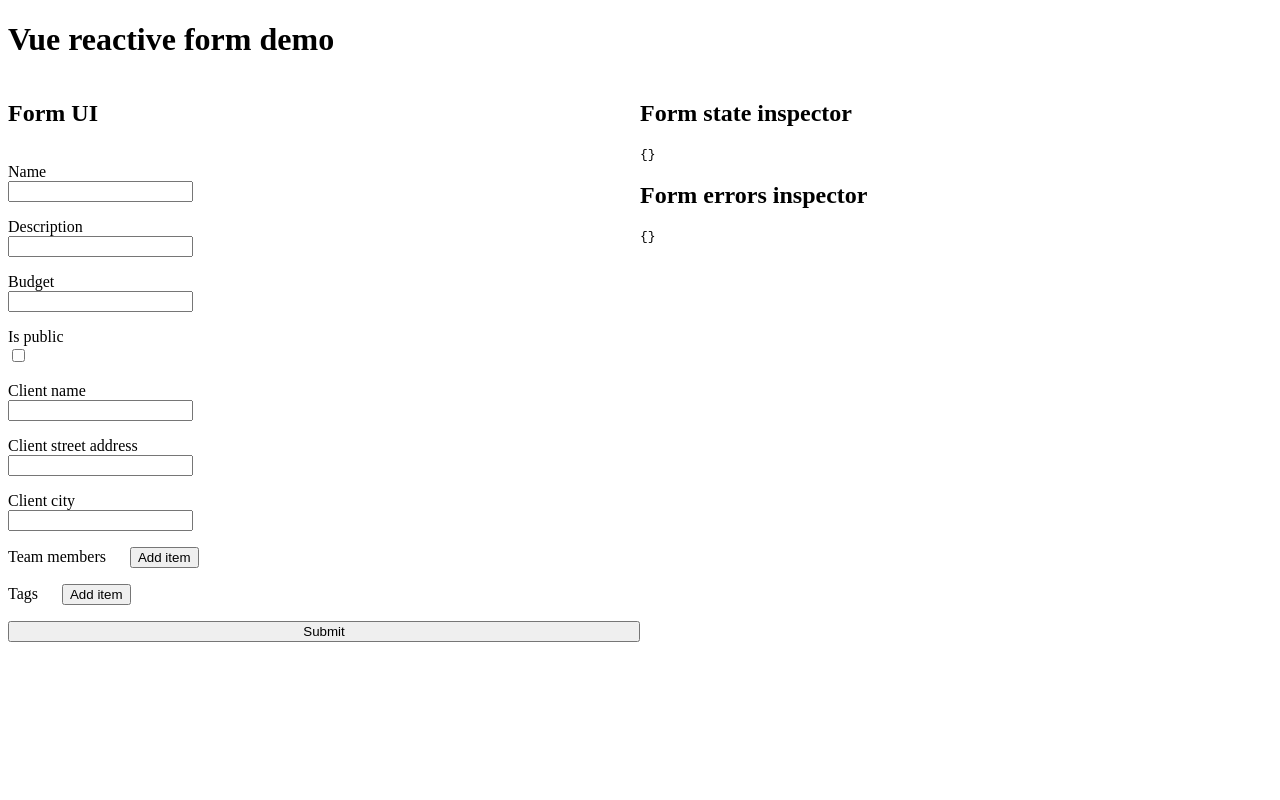
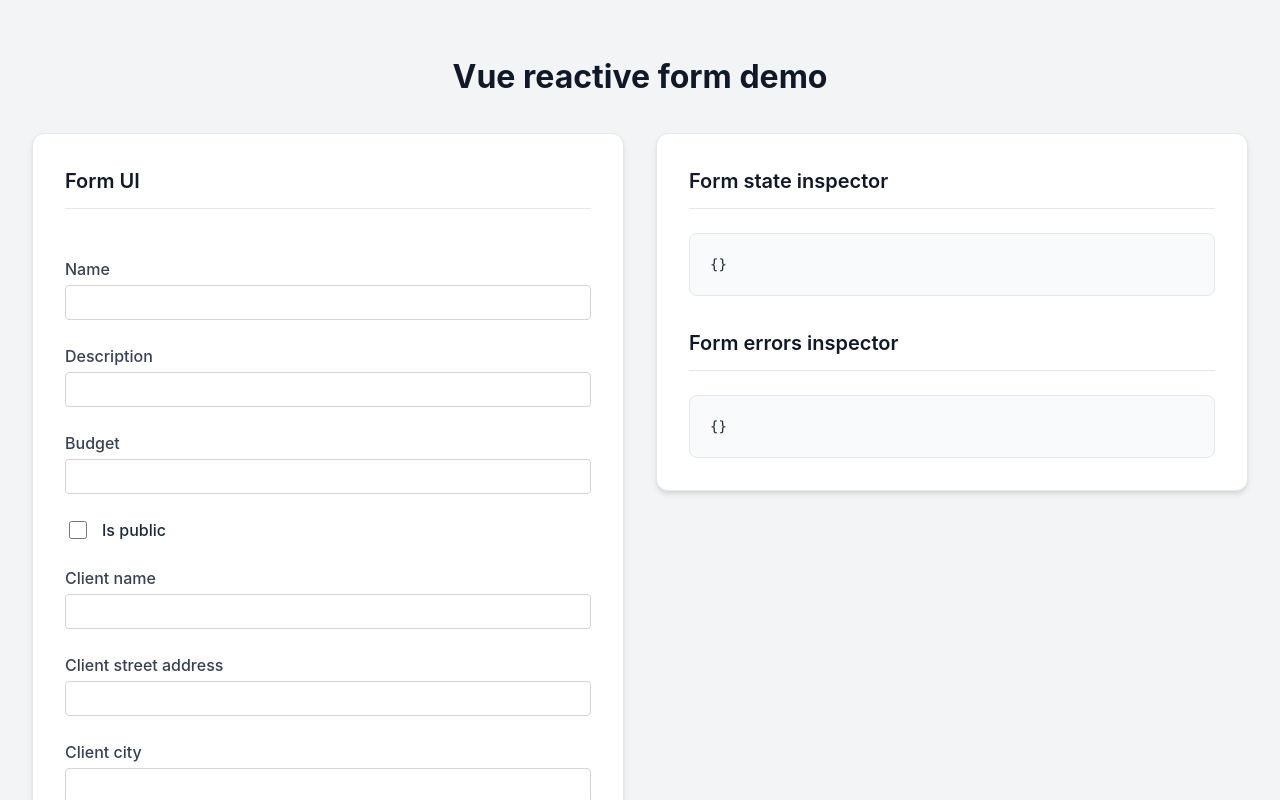
Before and after one commit to DanieleS/vue-reactive-form, a Vue app in the folder packages/demo/: page / in a window 1280 px wide. Shown: the top 800 px of the page. Built offline with nearby package versions, Linux system fonts and the light colour scheme.

Commit message:
style(demo-form): review demo form UI

```diff
--- a/packages/demo/src/App.vue
+++ b/packages/demo/src/App.vue
@@ -24,11 +24,13 @@ const onSubmit = handleSubmit({
 </script>
 
 <template>
-  <h1>Vue reactive form demo</h1>
+  <div class="container">
+    <h1 class="title">Vue reactive form demo</h1>
 
-  <div style="display: grid; grid-template-columns: 1fr 1fr">
-    <form style="display: flex; flex-direction: column; gap: 16px">
-      <h2>Form UI</h2>
+    <div class="layout">
+      <div class="card form-card">
+        <form class="form-layout" @submit.prevent="onSubmit">
+          <h2 class="section-title">Form UI</h2>
 
           <LabeledInput
             label="Name"
@@ -51,21 +53,23 @@ const onSubmit = handleSubmit({
             type="number"
           />
 
-      <div>
-        <label>
-          <div>Is public</div>
+          <div class="checkbox-wrapper">
+            <label class="checkbox-label">
               <input
                 :checked="form.isPublic.$control.state.value"
                 type="checkbox"
                 @change="
                   (e) =>
-                (form.isPublic.$control.state.value = (e.target as any).checked)
+                    (form.isPublic.$control.state.value = (
+                      e.target as any
+                    ).checked)
                 "
               />
+              <span>Is public</span>
             </label>
             <div
               v-if="form.isPublic.$control.errorMessage.value"
-          style="color: red"
+              class="error-message"
             >
               {{ form.isPublic.$control.errorMessage.value }}
             </div>
@@ -98,6 +102,7 @@ const onSubmit = handleSubmit({
             :error="form.teamMembers.$control.errorMessage.value"
           >
             <template #="{ node }">
+              <div class="grid-col-2">
                 <LabeledInput
                   label="Name"
                   v-model="node.name.$control.state.value"
@@ -110,6 +115,7 @@ const onSubmit = handleSubmit({
                   :error="node.hourlyRate.$control.errorMessage.value"
                   type="number"
                 />
+              </div>
             </template>
           </ArrayInput>
 
@@ -119,26 +125,180 @@ const onSubmit = handleSubmit({
             :error="form.tags.$control.errorMessage.value"
           >
             <template #="{ node }">
+              <div class="grid-full">
                 <LabeledInput
                   label="Name"
                   v-model="node.$control.state.value"
                   :error="node.$control.errorMessage.value"
                   type="text"
                 />
+              </div>
             </template>
           </ArrayInput>
 
-      <button @click="onSubmit">Submit</button>
+          <button class="submit-btn" type="submit">Submit</button>
         </form>
+      </div>
 
-    <div>
-      <div>
-        <h2>Form state inspector</h2>
+      <div class="card inspector-card">
+        <div class="inspector-section">
+          <h2 class="section-title">Form state inspector</h2>
           <pre>{{ form.$control.state.value }}</pre>
         </div>
 
-      <h2>Form errors inspector</h2>
+        <div class="inspector-section">
+          <h2 class="section-title">Form errors inspector</h2>
           <pre>{{ errors }}</pre>
         </div>
       </div>
+    </div>
+  </div>
 </template>
+
+<style>
+:root {
+  --primary: #4f46e5;
+  --primary-hover: #4338ca;
+  --bg: #f3f4f6;
+  --surface: #ffffff;
+  --text: #1f2937;
+  --border: #e5e7eb;
+}
+
+body {
+  font-family:
+    "Inter",
+    system-ui,
+    -apple-system,
+    sans-serif;
+  background-color: var(--bg);
+  color: var(--text);
+  margin: 0;
+  line-height: 1.5;
+}
+
+.container {
+  max-width: 1280px;
+  margin: 0 auto;
+  padding: 2rem;
+}
+
+.title {
+  text-align: center;
+  font-size: 2rem;
+  font-weight: 700;
+  margin-bottom: 2rem;
+  color: #111827;
+}
+
+.layout {
+  display: grid;
+  grid-template-columns: 1fr 1fr;
+  gap: 2rem;
+  align-items: start;
+}
+
+@media (max-width: 1024px) {
+  .layout {
+    grid-template-columns: 1fr;
+  }
+}
+
+.card {
+  background: var(--surface);
+  border-radius: 12px;
+  padding: 2rem;
+  box-shadow:
+    0 4px 6px -1px rgb(0 0 0 / 0.1),
+    0 2px 4px -1px rgb(0 0 0 / 0.06);
+  border: 1px solid var(--border);
+}
+
+.form-layout {
+  display: flex;
+  flex-direction: column;
+  gap: 1.5rem;
+}
+
+.section-title {
+  margin-top: 0;
+  font-size: 1.25rem;
+  font-weight: 600;
+  border-bottom: 1px solid var(--border);
+  padding-bottom: 0.75rem;
+  margin-bottom: 1.5rem;
+  color: #111827;
+}
+
+.checkbox-wrapper {
+  display: flex;
+  flex-direction: column;
+  gap: 0.25rem;
+}
+
+.checkbox-label {
+  display: flex;
+  align-items: center;
+  gap: 0.75rem;
+  font-weight: 500;
+  cursor: pointer;
+}
+
+.checkbox-label input {
+  width: 1.125rem;
+  height: 1.125rem;
+  border-radius: 4px;
+}
+
+.submit-btn {
+  background-color: var(--primary);
+  color: white;
+  border: none;
+  padding: 0.75rem 1.5rem;
+  border-radius: 8px;
+  font-weight: 600;
+  font-size: 1rem;
+  cursor: pointer;
+  transition: all 0.2s;
+  margin-top: 1rem;
+  width: 100%;
+}
+
+.submit-btn:hover {
+  background-color: var(--primary-hover);
+  transform: translateY(-1px);
+}
+
+.inspector-section + .inspector-section {
+  margin-top: 2rem;
+}
+
+.inspector-section pre {
+  background-color: #f8fafc;
+  padding: 1.25rem;
+  border-radius: 8px;
+  overflow-x: auto;
+  font-size: 0.875rem;
+  font-family: "Menlo", "Monaco", "Courier New", monospace;
+  border: 1px solid var(--border);
+  margin: 0;
+  white-space: pre-wrap;
+}
+
+.error-message {
+  color: #ef4444;
+  font-size: 0.875rem;
+}
+
+/* Helpers for ArrayInput slots */
+.grid-col-2 {
+  display: grid;
+  grid-template-columns: 1fr 1fr;
+  gap: 1rem;
+  flex: 1;
+}
+
+.grid-full {
+  flex: 1;
+}
+</style>
--- a/packages/demo/src/components/ArrayInput.vue
+++ b/packages/demo/src/components/ArrayInput.vue
@@ -11,32 +11,103 @@ defineProps<Props<TComponentGeneric>>()
 </script>
 
 <template>
-  <div>
-    <div>
-      <span>{{ label }}</span>
-      <button
-        style="margin-left: 24px"
-        type="button"
-        @click="node.$control.add()"
-      >
+  <div class="array-input">
+    <div class="header">
+      <span class="label">{{ label }}</span>
+      <button class="btn-secondary" type="button" @click="node.$control.add()">
         Add item
       </button>
     </div>
 
-    <div v-if="error" style="color: red">
+    <div v-if="error" class="error-message">
       {{ error }}
     </div>
 
-    <div v-for="(childNode, index) in node" style="display: flex" :key="index">
+    <div class="items-container">
+      <div v-for="(childNode, index) in node" class="item-row" :key="index">
         <slot :node="childNode" />
 
         <button
+          class="btn-delete"
           type="button"
           @click="node.$control.remove(index)"
           :key="index + 100000"
         >
-        Delete item
+          ✕
         </button>
       </div>
     </div>
+  </div>
 </template>
+
+<style scoped>
+.array-input {
+  display: flex;
+  flex-direction: column;
+  gap: 0.5rem;
+}
+
+.header {
+  display: flex;
+  justify-content: space-between;
+  align-items: center;
+  margin-bottom: 0.5rem;
+}
+
+.label {
+  font-weight: 500;
+  color: #374151;
+}
+
+.error-message {
+  color: #ef4444;
+  font-size: 0.875rem;
+}
+
+.items-container {
+  display: flex;
+  flex-direction: column;
+  gap: 0.75rem;
+}
+
+.item-row {
+  display: flex;
+  align-items: flex-start;
+  gap: 0.75rem;
+  background: #f9fafb;
+  padding: 0.75rem;
+  border-radius: 6px;
+  border: 1px solid #e5e7eb;
+}
+
+button {
+  cursor: pointer;
+  border: none;
+  border-radius: 4px;
+  font-size: 0.875rem;
+  padding: 0.25rem 0.5rem;
+  transition: opacity 0.2s;
+}
+
+button:hover {
+  opacity: 0.8;
+}
+
+.btn-secondary {
+  background-color: #e5e7eb;
+  color: #374151;
+  font-weight: 500;
+}
+
+.btn-delete {
+  background-color: transparent;
+  color: #ef4444;
+  font-size: 1rem;
+  padding: 0 0.5rem;
+  margin-top: 1.7rem; /* Align with input field */
+}
+
+.btn-delete:hover {
+  background-color: #fee2e2;
+}
+</style>
--- a/packages/demo/src/components/LabeledInput.vue
+++ b/packages/demo/src/components/LabeledInput.vue
@@ -13,13 +13,47 @@ defineProps<Props>()
 </script>
 
 <template>
-  <div>
+  <div class="labeled-input">
     <label>
-      <div>{{ label }}</div>
-      <input v-model="modelValue" :type />
+      <div class="label-text">{{ label }}</div>
+      <input v-model="modelValue" :type class="input-field" />
     </label>
-    <div v-if="error" style="color: red">
+    <div v-if="error" class="error-message">
       {{ error }}
     </div>
   </div>
 </template>
+
+<style scoped>
+.labeled-input {
+  display: flex;
+  flex-direction: column;
+}
+
+.label-text {
+  font-weight: 500;
+  margin-bottom: 0.25rem;
+  color: #374151;
+}
+
+.input-field {
+  width: 100%;
+  padding: 0.5rem;
+  border: 1px solid #d1d5db;
+  border-radius: 4px;
+  font-size: 0.95rem;
+  box-sizing: border-box;
+}
+
+.input-field:focus {
+  border-color: #4f46e5;
+  outline: none;
+  box-shadow: 0 0 0 2px rgba(79, 70, 229, 0.1);
+}
+
+.error-message {
+  color: #ef4444;
+  font-size: 0.875rem;
+  margin-top: 0.25rem;
+}
+</style>
```
Lines whose indentation alone changed are shown as unchanged.
